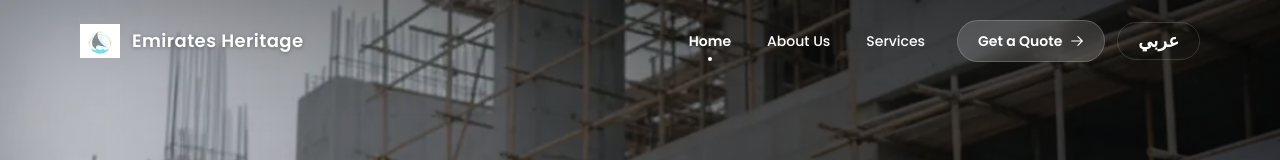
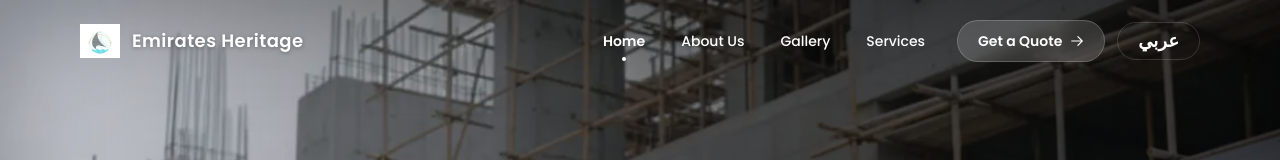
Before and after one commit to Amir-ibn-iliyas/emiratesHeritage, a React (Vite) app: page / in a window 1280 px wide. Shown: the top 160 px of the page. Built offline with nearby package versions, Linux system fonts and the light colour scheme.

Commit message:
add gallary in navbar

```diff
--- a/src/components/Navbar.jsx
+++ b/src/components/Navbar.jsx
@@ -55,6 +55,7 @@ const Navbar = () => {
   const navItems = [
     { name: t("nav.home"), path: "/" },
     { name: t("nav.about"), path: "/", hash: "about" },
+    { name: t("nav.gallery"), path: "/", hash: "gallery" },
     { name: t("nav.services"), path: "/services" },
   ];
 
--- a/src/locales/ar/translation.json
+++ b/src/locales/ar/translation.json
@@ -2,6 +2,7 @@
   "nav": {
     "home": "الرئيسية",
     "about": "من نحن",
+    "gallery": "معرض الصور",
     "services": "خدماتنا",
     "getQuote": "احصل على عرض سعر"
   },
--- a/src/locales/en/translation.json
+++ b/src/locales/en/translation.json
@@ -2,6 +2,7 @@
   "nav": {
     "home": "Home",
     "about": "About Us",
+    "gallery": "Gallery",
     "services": "Services",
     "getQuote": "Get a Quote"
   },
```
